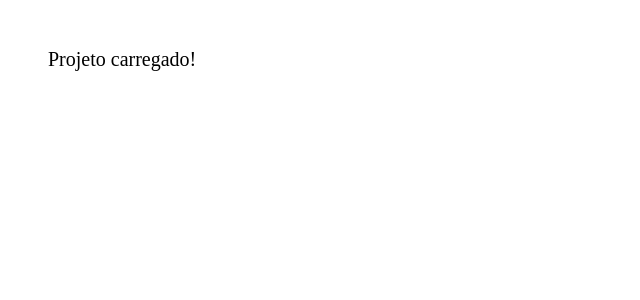
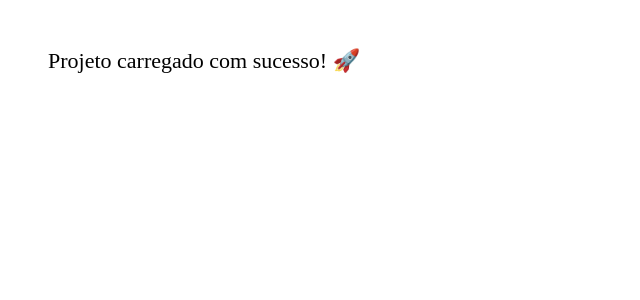
Before and after one commit to Thiagomtrb/memoevento, a React (Vite) app: page / in a window 1280 px wide. Shown: the top 300 px of the page, without its empty margins (0-640 px from the left). Built offline with nearby package versions, Linux system fonts and the light colour scheme.

Commit message:
Update App.jsx

```diff
--- a/src/App.jsx
+++ b/src/App.jsx
@@ -1,3 +1,7 @@
 export default function App() {
-  return <div style={{padding: 40, fontSize: 20}}>Projeto carregado!</div>;
+  return (
+    <div style={{ padding: 40, fontSize: 22 }}>
+      Projeto carregado com sucesso! 🚀
+    </div>
+  );
 }
```
